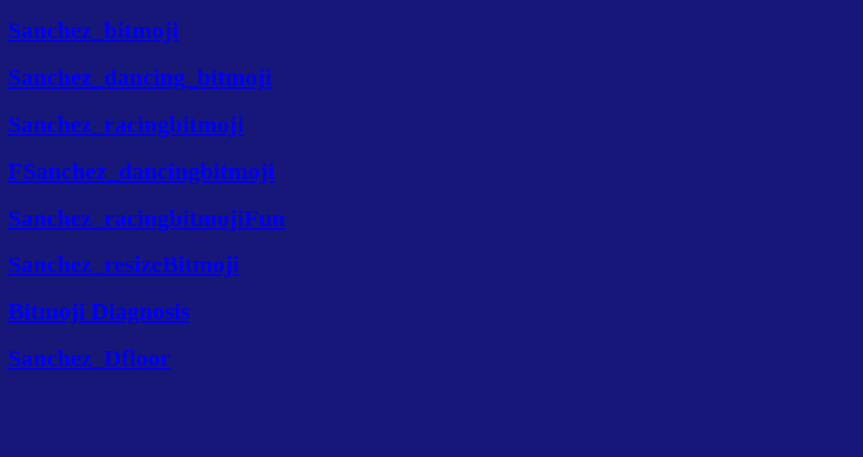
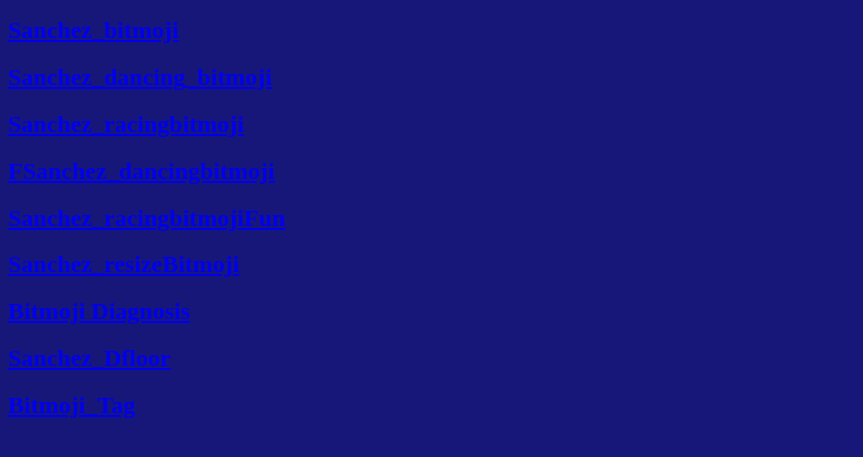
Before and after one commit to LinekerS0125/LinekerS0125.github.io, a plain HTML site: page javascripts.html in a window 1280 px wide. Shown: the part 327-784 px from the top of the page, without its empty margins (0-863 px from the left). Drawn offline with Linux system fonts and the light colour scheme; a script that the page names is missing.

Commit message:
Add files via upload

```diff
--- a/javascripts.html
+++ b/javascripts.html
@@ -48,5 +48,7 @@
     <h2><a href="https://www.khanacademy.org/computer-programming/bitmoji-diagnosis/6333260575326208">Bitmoji Diagnosis</a></h2><script src="https://www.khanacademy.org/computer-programming/bitmoji-diagnosis/6333260575326208/embed.js?editor=yes&buttons=yes&author=yes&embed=yes"></script>
 
     <h2><a href="https://www.khanacademy.org/computer-programming/sanchez_dfloor/5191693959479296">Sanchez_Dfloor</a></h2><script src="https://www.khanacademy.org/computer-programming/sanchez_dfloor/5191693959479296/embed.js?editor=yes&buttons=no&author=no&embed=yes"></script>
+
+    <h2><a href="https://www.khanacademy.org/computer-programming/bitmoji_tag/5928897287602176">Bitmoji_Tag</a></h2><script src="https://www.khanacademy.org/computer-programming/bitmoji_tag/5928897287602176/embed.js?editor=yes&buttons=no&author=no&embed=yes"></script>
 </body>
 </html>
```
